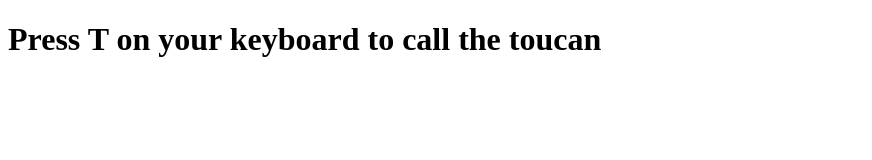
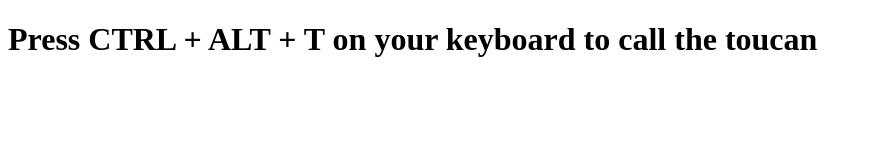
Before and after one commit to dani832m/toucan-library, a plain HTML site: page index.html in a window 1280 px wide. Shown: the whole page, without its empty margins (0-872 px from the left). Drawn offline with Linux system fonts and the light colour scheme.

Commit message:
README added.

```diff
--- a/index.html
+++ b/index.html
@@ -5,11 +5,12 @@
     <meta name="description" content="Toucan Library Demo" />
     <meta name="viewport" content="width=device-width, initial-scale=1.0, maximum-scale=1.0" />
     <title>Toucan Library Demo</title>
+    <!-- Include the Toucan Library Stylesheet here -->
     <link href="toucan-library/toucan-style.css" rel="stylesheet" />
   </head>
   <body>
-    <h1>Press T on your keyboard to call the toucan</h1>
-    <!-- Include the Toucan Library here -->
+    <h1>Press CTRL + ALT + T on your keyboard to call the toucan</h1>
+    <!-- Include the Toucan Library Script here -->
     <script src="toucan-library/toucan-script.js"></script>
   </body>
 </html>
```
Also changed, not shown: README.md (added).
